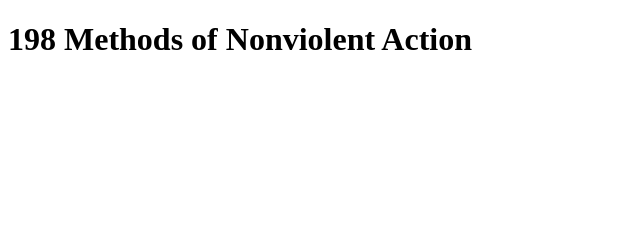
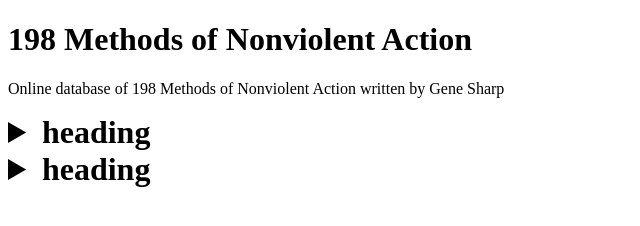
Before and after one commit to codyhopper/198Project, a plain HTML site: page index.html in a window 1280 px wide. Shown: the whole page, without its empty margins (0-640 px from the left). Drawn offline with Linux system fonts and the light colour scheme.

Commit message:
add initial framework

```diff
--- a/index.html
+++ b/index.html
@@ -11,6 +11,17 @@
 
   <body>
     <h1>198 Methods of Nonviolent Action</h1>
+    <p>Online database of 198 Methods of Nonviolent Action written by Gene Sharp</p>
+
+    <details closed>
+      <summary>heading</summary>
+      definition
+    </details>
+
+    <details closed>
+      <summary>heading</summary>
+      definition
+    </details>
     <script src="./main.js"></script>
   </body>
 
--- a/main.css
+++ b/main.css
@@ -0,0 +1,9 @@
+details > summary::-webkit-details-marker {
+  color: lightgray;
+  font-size: 0rem;
+}
+
+summary {
+  font-size: 2em;
+  font-weight: bold;
+}
```
